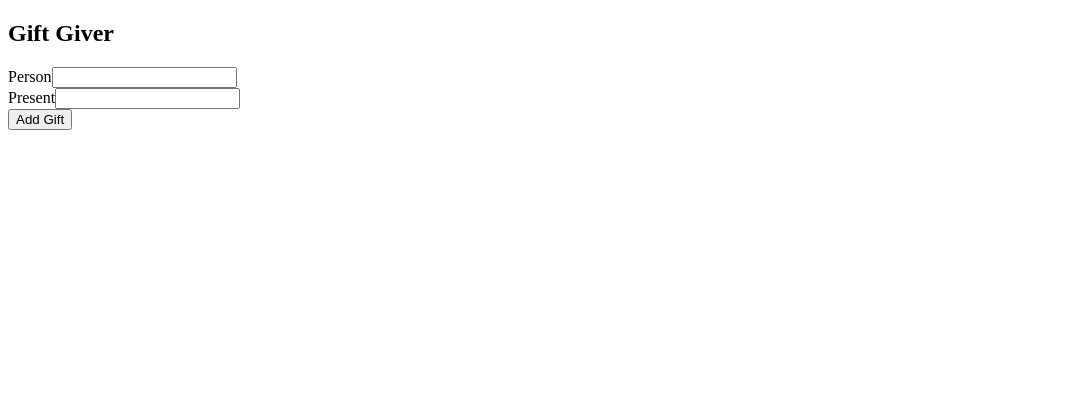
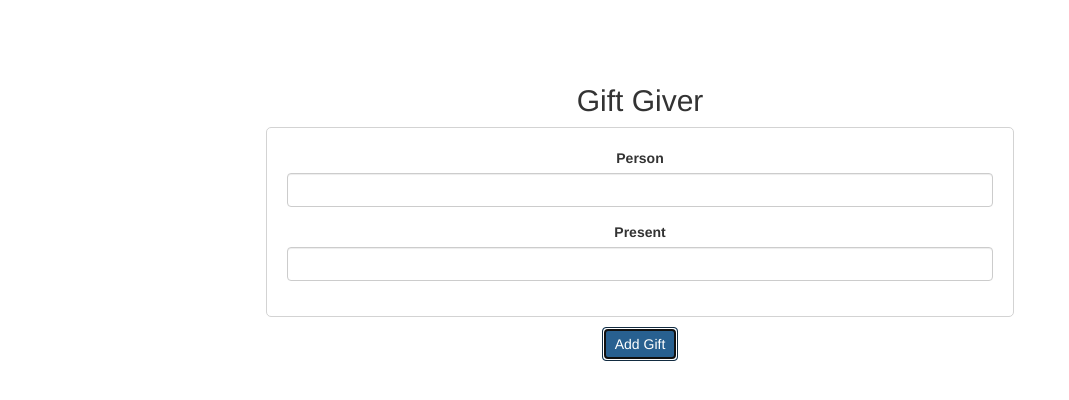
Before and after one commit to ellistrickett/react-tdd-udemy-giftgiver, a React (Create React App) app: page / in a window 1280 px wide. Both pictures are taken after a click on the button "Add Gift". Shown: the top 400 px of the page, without its empty margins (0-1069 px from the left). Built offline with nearby package versions, Linux system fonts and the light colour scheme.

Commit message:
add css and bootstrap

```diff
--- a/public/index.html
+++ b/public/index.html
@@ -24,6 +24,8 @@
       work correctly both with client-side routing and a non-root public URL.
       Learn how to configure a non-root public URL by running `npm run build`.
     -->
+    <!-- Latest compiled and minified CSS -->
+<link rel="stylesheet" href="https://stackpath.bootstrapcdn.com/bootstrap/3.4.1/css/bootstrap.min.css" integrity="sha384-HSMxcRTRxnN+Bdg0JdbxYKrThecOKuH5zCYotlSAcp1+c8xmyTe9GYg1l9a69psu" crossorigin="anonymous">
     <title>React App</title>
   </head>
   <body>
--- a/src/components/Gift.js
+++ b/src/components/Gift.js
@@ -9,7 +9,7 @@ class Gift extends Component {
   }
   render() {
     return(
-      <div>
+      <div className="gift">
         <Form>
           <FormGroup>
             <FormLabel>Person</FormLabel>
--- /dev/null
+++ b/src/index.css
@@ -0,0 +1,13 @@
+body {
+  text-align: center;
+  padding: 5%;
+  padding-left: 20%;
+  padding-right: 20%;
+}
+
+.gift {
+  border: 1px solid lightgray;
+  border-radius: 5px;
+  margin: 10px;
+  padding: 20px;
+}
--- a/src/index.js
+++ b/src/index.js
@@ -1,5 +1,6 @@
 import React from 'react';
 import { render } from 'react-dom';
 import App from './components/App';
+import './index.css';
 
 render(<App />, document.getElementById('root'));
```
